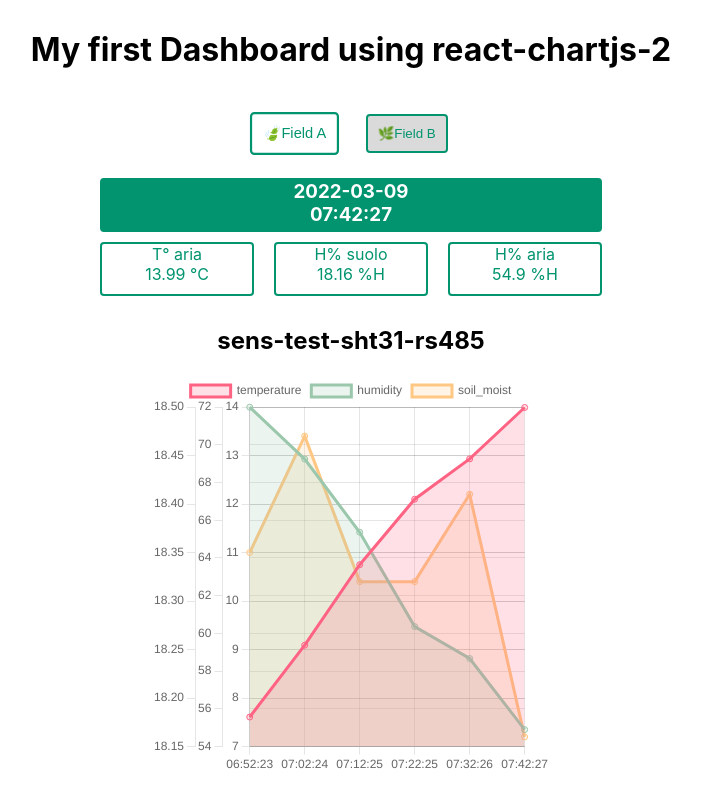
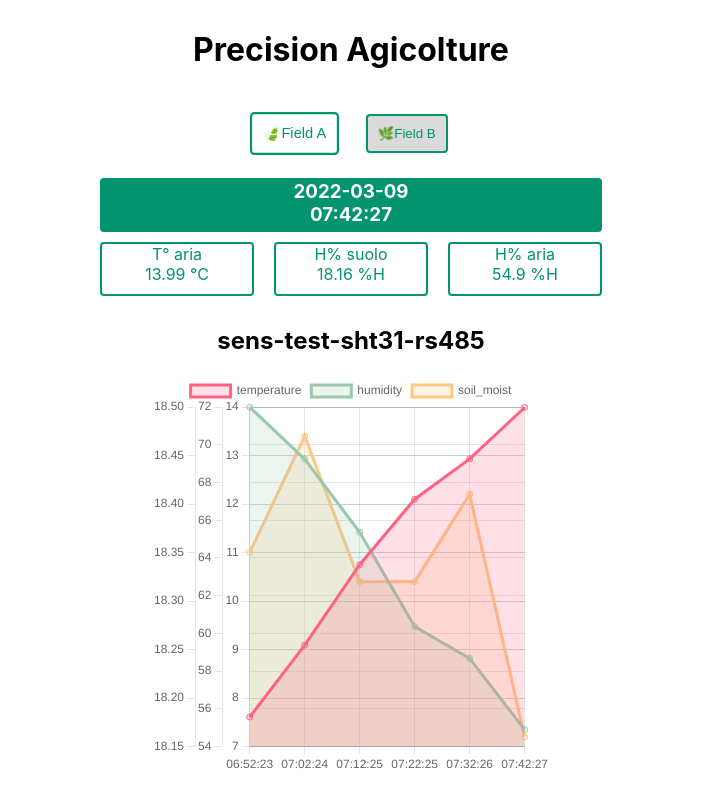
Before and after one commit to silhth/my-first-dashboard, a React (Create React App) app: page / in a window 1280 px wide. Shown: the whole page, without its empty margins (289-990 px from the left). Built offline with nearby package versions, Linux system fonts and the light colour scheme.

Commit message:
change title

```diff
--- a/src/App.js
+++ b/src/App.js
@@ -9,7 +9,7 @@ function App() {
   return (
     <div className="App">
 
-      <h1>My first Dashboard using react-chartjs-2</h1>
+      <h1>Precision Agicolture</h1>
       <Graph/>
     </div>
   );
```
